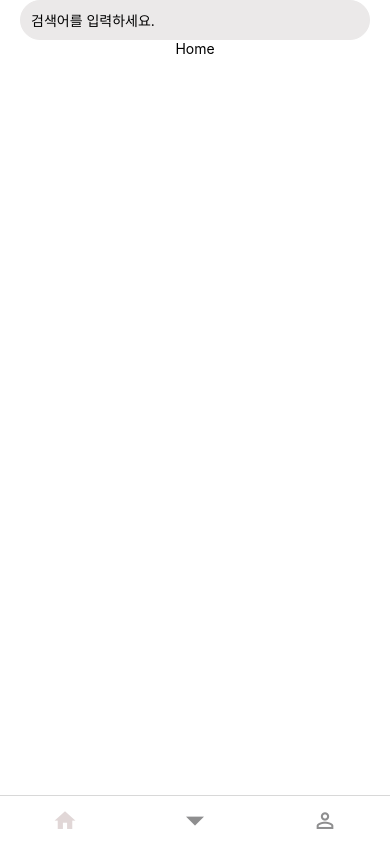
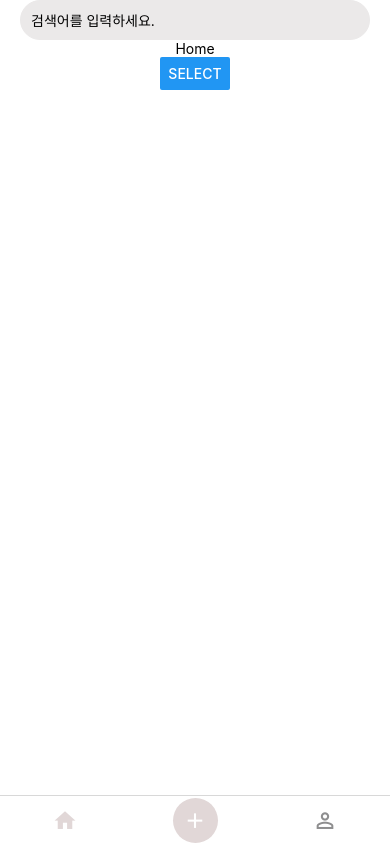
Before and after one commit to Hajinjing/ChoiKangReviewExpo, a React Native app in the folder choi_kang_review/: screen / in a window 390 px wide. Built offline with nearby package versions, Linux system fonts and the light colour scheme.

Commit message:
글 작성 버튼 추가

```diff
--- a/choi_kang_review/src/App.js
+++ b/choi_kang_review/src/App.js
@@ -15,7 +15,7 @@ const styles = StyleSheet.create({
     flex: 1,
     backgroundColor: '#fff',
     alignItems: 'center',
-    paddingTop: Constants.statusBarHeight,
+    // paddingTop: Constants.statusBarHeight,
   },
 });
 
--- /dev/null
+++ b/choi_kang_review/src/components/TabBarAddButton.js
@@ -0,0 +1,36 @@
+import {Pressable, StyleSheet, View } from "react-native";
+import {MaterialCommunityIcons} from "@expo/vector-icons";
+import {useNavigation} from "@react-navigation/native";
+import {MainRoutes} from "../navigations/routes";
+import Constants from "expo-constants";
+
+const TabBarAddButton = () => {
+    const navigation = useNavigation();
+
+    return (
+        <View style={styles.container}>
+            <Pressable
+                style={styles.button}
+                onPress={()=>navigation.navigate(MainRoutes.SELECT_PHOTOS)}
+            >
+                <MaterialCommunityIcons name="plus" size={25} color={'#fff'}/>
+            </Pressable>
+        </View>
+    );
+};
+
+const styles = StyleSheet.create({
+    container: {
+        flex: 1,
+        backgroundColor: '#fff',
+        alignItems: 'center',
+        justifyContent: 'center',
+    },
+    button: {
+        backgroundColor: '#E1D7D7',
+        borderRadius: 999,
+        padding: 10,
+    },
+});
+
+export default TabBarAddButton;
--- a/choi_kang_review/src/navigations/ContentTab.js
+++ b/choi_kang_review/src/navigations/ContentTab.js
@@ -5,6 +5,7 @@ import { createBottomTabNavigator } from '@react-navigation/bottom-tabs'
 import React from 'react';
 import WriteScreen from "../screens/WriteScreen";
 import {MaterialCommunityIcons} from "@expo/vector-icons";
+import TabBarAddButton from "../components/TabBarAddButton";
 
 const Tab = createBottomTabNavigator();
 
@@ -14,6 +15,8 @@ const getTabBarIcon = ({ focused, color, size, name }) => {
         <MaterialCommunityIcons name={iconName} size={size} color={color} />
     );
 };
+
+const AddButtonScreen = () => null
 
 const ContentTab = () => {
     return (
@@ -33,10 +36,15 @@ const ContentTab = () => {
                 }}
             />
             <Tab.Screen
-                name={ContentRoutes.WRITE}
-                component={WriteScreen}
-                options={{}}
+                name={'AddButton'}
+                component={AddButtonScreen}
+                options={{tabBarButton: () => <TabBarAddButton/>}}
             />
+            {/*<Tab.Screen*/}
+            {/*    name={ContentRoutes.WRITE}*/}
+            {/*    component={WriteScreen}*/}
+            {/*    options={{}}*/}
+            {/*/>*/}
             <Tab.Screen
                 name={ContentRoutes.MY_PAGE}
                 component={MyPageScreen}
--- a/choi_kang_review/src/navigations/MainStack.js
+++ b/choi_kang_review/src/navigations/MainStack.js
@@ -1,12 +1,20 @@
 import ContentTab from "./ContentTab";
 import {createNativeStackNavigator} from '@react-navigation/native-stack'
+import { MainRoutes } from "./routes";
+import SelectPhotoScreen from "../screens/SelectPhotoScreen";
 
 const Stack = createNativeStackNavigator();
 
 const MainStack = () => {
     return (
-        <Stack.Navigator>
+        <Stack.Navigator
+            screenOptions={{
+                contentStyle: {backgroundColor:'white'},
+                headerShown: false,
+            }}
+        >
             <Stack.Screen name={MainRoutes.CONTENT_TAB} component={ContentTab}/>
+            <Stack.Screen name={MainRoutes.SELECT_PHOTOS} component={SelectPhotoScreen}/>
         </Stack.Navigator>
     );
 };
--- a/choi_kang_review/src/navigations/Navigation.js
+++ b/choi_kang_review/src/navigations/Navigation.js
@@ -1,11 +1,12 @@
 import {NavigationContainer} from '@react-navigation/native'
 import ContentTab from "./ContentTab";
+import MainStack from "./MainStack";
 
 
 const Navigation = () => {
     return (
         <NavigationContainer>
-            <ContentTab/>
+            <MainStack/>
         </NavigationContainer>
     );
 };
--- a/choi_kang_review/src/navigations/routes.js
+++ b/choi_kang_review/src/navigations/routes.js
@@ -6,4 +6,5 @@ export const ContentRoutes = {
 
 export const MainRoutes = {
     CONTENT_TAB: 'ContentTab',
+    SELECT_PHOTOS: 'SelectPhotos',
 }
--- a/choi_kang_review/src/screens/HomeScreen.js
+++ b/choi_kang_review/src/screens/HomeScreen.js
@@ -1,14 +1,22 @@
-import { StyleSheet, View, Text } from 'react-native';
+import { StyleSheet, View, Text, Button } from 'react-native';
 import {StatusBar} from "expo-status-bar";
 import Header from "../common/Header";
 import Constants from "expo-constants";
+import { MainRoutes } from "../navigations/routes";
+import {useNavigation} from "@react-navigation/native";
 
 const HomeScreen = () => {
+    const navigation = useNavigation();
+
     return (
         <View style={styles.container}>
             <StatusBar style="auto" />
             <Header />
             <Text>Home</Text>
+            <Button
+                title={"Select"}
+                onPress={()=>navigation.navigate(MainRoutes.SELECT_PHOTOS)}
+            />
         </View>
     );
 };
--- /dev/null
+++ b/choi_kang_review/src/screens/SelectPhotoScreen.js
@@ -0,0 +1,30 @@
+import {useNavigation} from '@react-navigation/native'
+import {Button, StyleSheet, Text, View} from "react-native";
+import {MainRoutes} from "../navigations/routes";
+import Constants from "expo-constants";
+
+const SelectPhotoScreen = () => {
+    const navigation = useNavigation();
+
+    return (
+        <View style={styles.container}>
+            <Text>Select Photo</Text>
+            <Button
+                title={"Tab"}
+                onPress={()=>navigation.navigate(MainRoutes.CONTENT_TAB)}
+            />
+        </View>
+    );
+};
+
+
+const styles = StyleSheet.create({
+    container: {
+        flex: 1,
+        backgroundColor: '#fff',
+        alignItems: 'center',
+        paddingTop: Constants.statusBarHeight,
+    },
+});
+
+export default SelectPhotoScreen;
```
